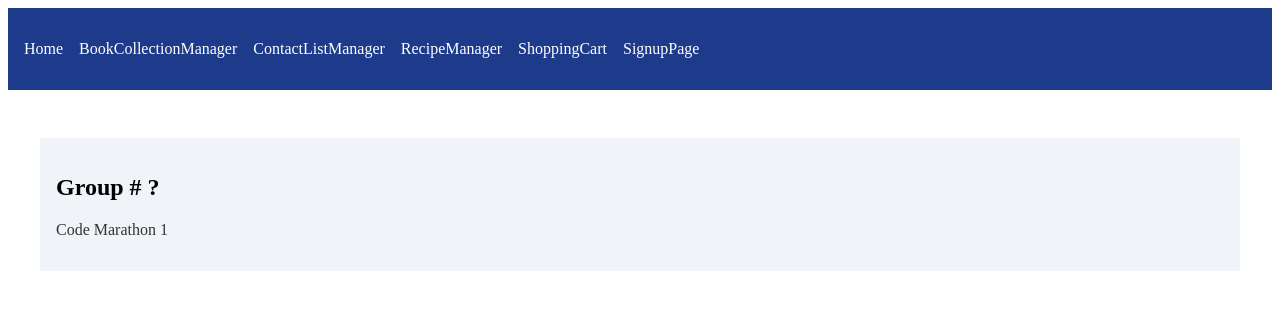
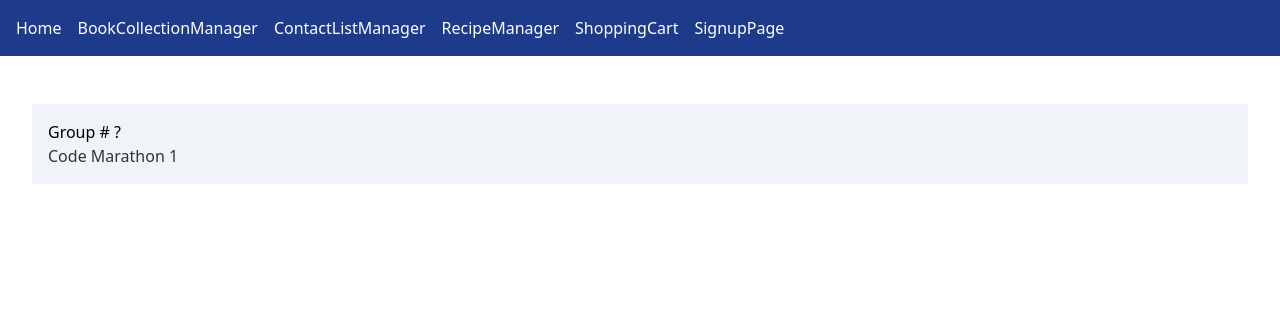
Before and after one commit to vickneee/cm1, a React (Vite) app: page / in a window 1280 px wide. Shown: the top 310 px of the page. Built offline with nearby package versions, Linux system fonts and the light colour scheme.

Commit message:
Initial commit

```diff
--- a/package.json
+++ b/package.json
@@ -13,9 +13,11 @@
     "preview": "vite preview"
   },
   "dependencies": {
+    "@tailwindcss/vite": "^4.0.4",
     "react": "^18.3.1",
     "react-dom": "^18.3.1",
-    "react-router-dom": "^6.28.0"
+    "react-router-dom": "^6.28.0",
+    "tailwindcss": "^4.0.4"
   },
   "devDependencies": {
     "@eslint/js": "^9.13.0",
--- a/src/index.css
+++ b/src/index.css
@@ -1,3 +1,4 @@
+@import "tailwindcss";
 /* :root {
   font-family: Inter, system-ui, Avenir, Helvetica, Arial, sans-serif;
   line-height: 1.5;
--- a/vite.config.js
+++ b/vite.config.js
@@ -1,8 +1,9 @@
 import { defineConfig } from "vite";
 import react from "@vitejs/plugin-react";
+import tailwindcss from '@tailwindcss/vite'
 
 // https://vite.dev/config/
 export default defineConfig({
-  plugins: [react()],
+  plugins: [react(), tailwindcss()],
   base: "/cm1/",
 });
```
Also changed, not shown: 1 other file (tests, documents, lock files or other folders).
